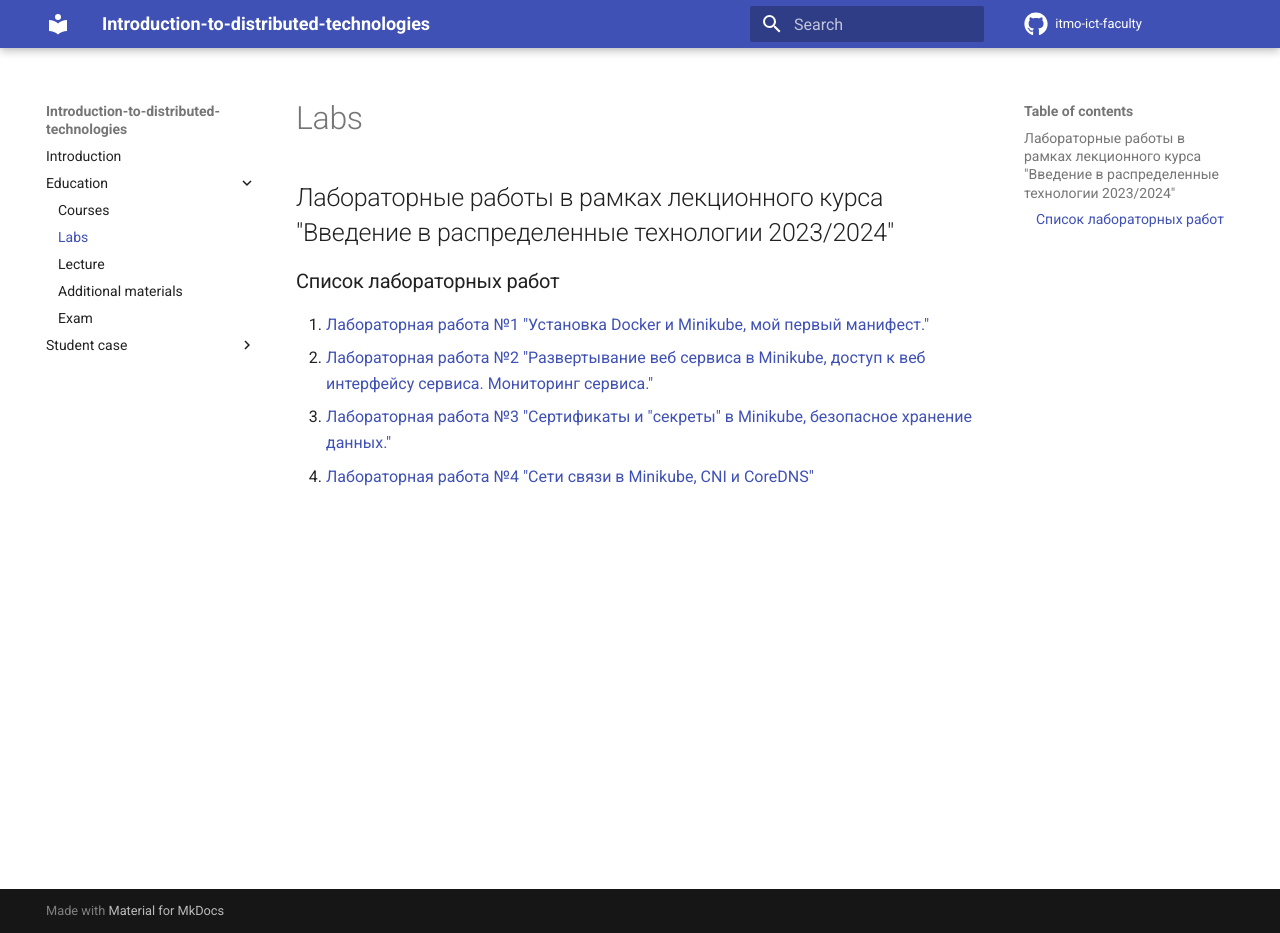
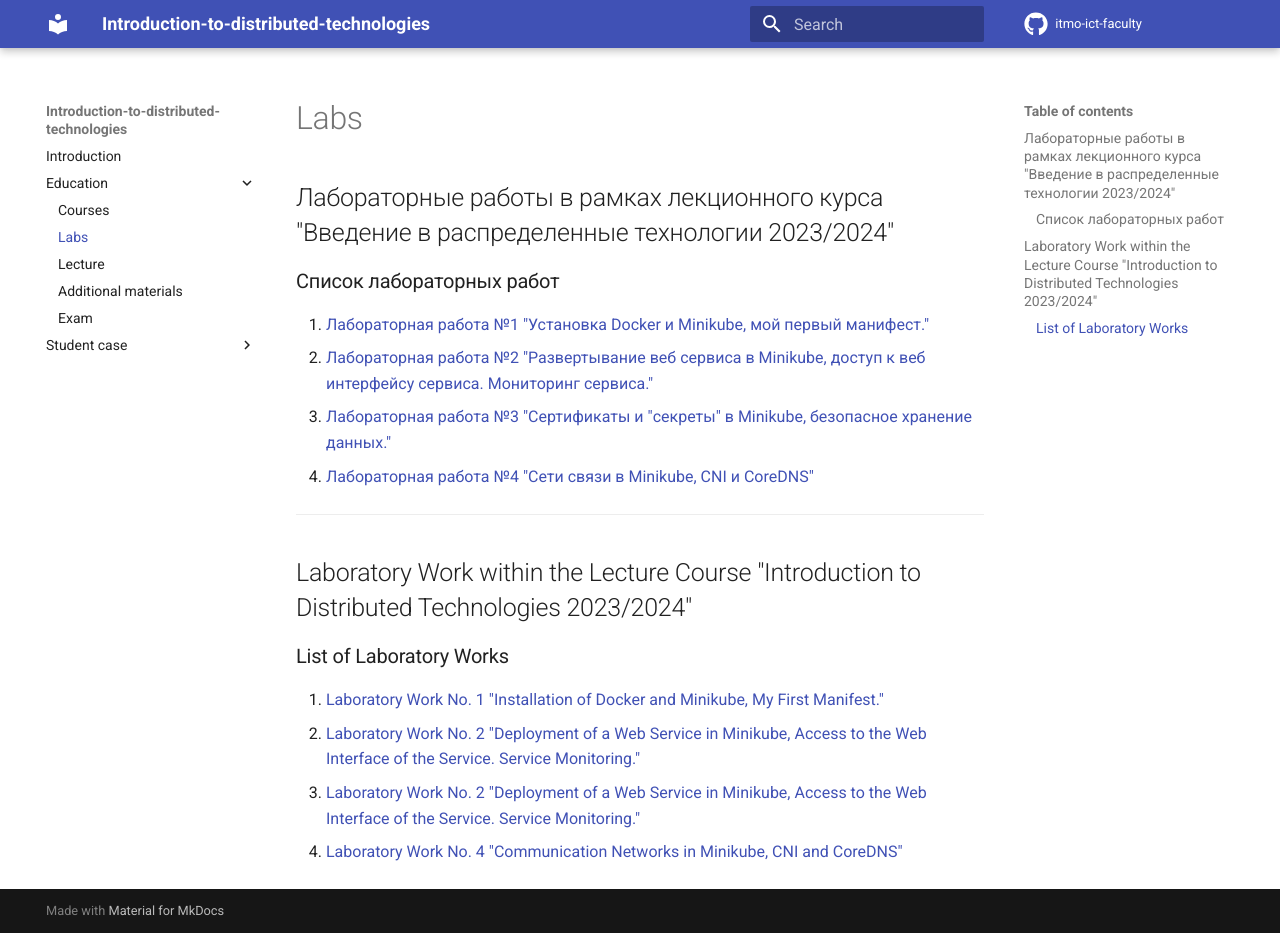
Before and after one commit to itmo-ict-faculty/introduction-to-distributed-technologies, an MkDocs documentation site: the page built from docs/education/labs.md, in a window 1280 px wide and 933 px high. Built offline with MkDocs 1.6.1 and Material for MkDocs 9.7.7, drawn with Linux system fonts in a browser that asks for light colours; comment, search, counter and statistics services are not loaded.

Commit message:
Updated labs.md
eng version's added

```diff
--- a/docs/education/labs.md
+++ b/docs/education/labs.md
@@ -5,3 +5,13 @@
 2. [Лабораторная работа №2 "Развертывание веб сервиса в Minikube, доступ к веб интерфейсу сервиса. Мониторинг сервиса."](labs2023_2024/lab2/lab2.md)
 3. [Лабораторная работа №3 "Сертификаты и "секреты" в Minikube, безопасное хранение данных."](labs2023_2024/lab3/lab3.md)
 4. [Лабораторная работа №4 "Сети связи в Minikube, CNI и CoreDNS"](labs2023_2024/lab4/lab4.md)
+
+------
+
+## Laboratory Work within the Lecture Course "Introduction to Distributed Technologies 2023/2024"
+### List of Laboratory Works
+
+1. [Laboratory Work No. 1 "Installation of Docker and Minikube, My First Manifest."](labs2023_2024/lab1/lab1.md)
+2. [Laboratory Work No. 2 "Deployment of a Web Service in Minikube, Access to the Web Interface of the Service. Service Monitoring."](labs2023_2024/lab2/lab2.md)
+3. [Laboratory Work No. 2 "Deployment of a Web Service in Minikube, Access to the Web Interface of the Service. Service Monitoring."](labs2023_2024/lab3/lab3.md)
+4. [Laboratory Work No. 4 "Communication Networks in Minikube, CNI and CoreDNS"](labs2023_2024/lab4/lab4.md)
```
